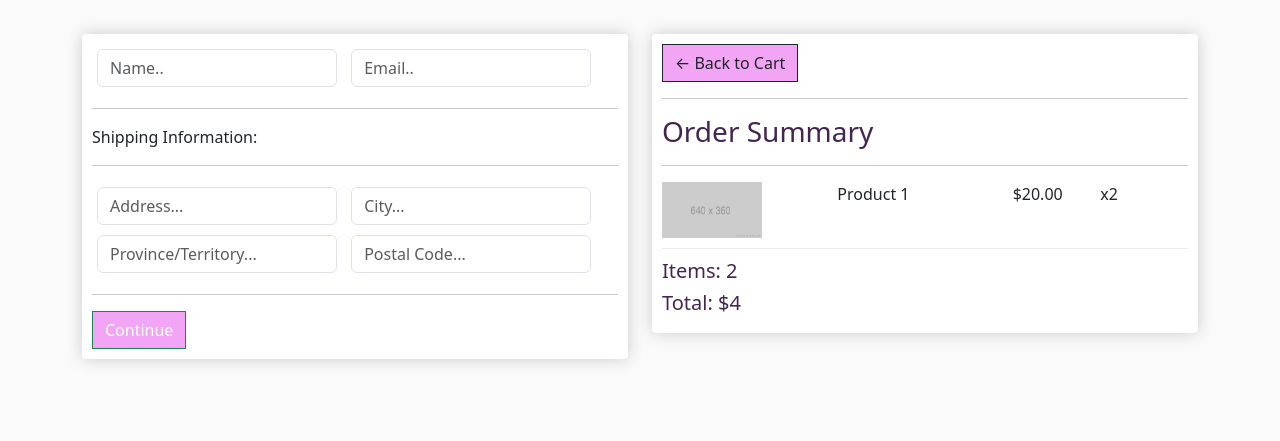
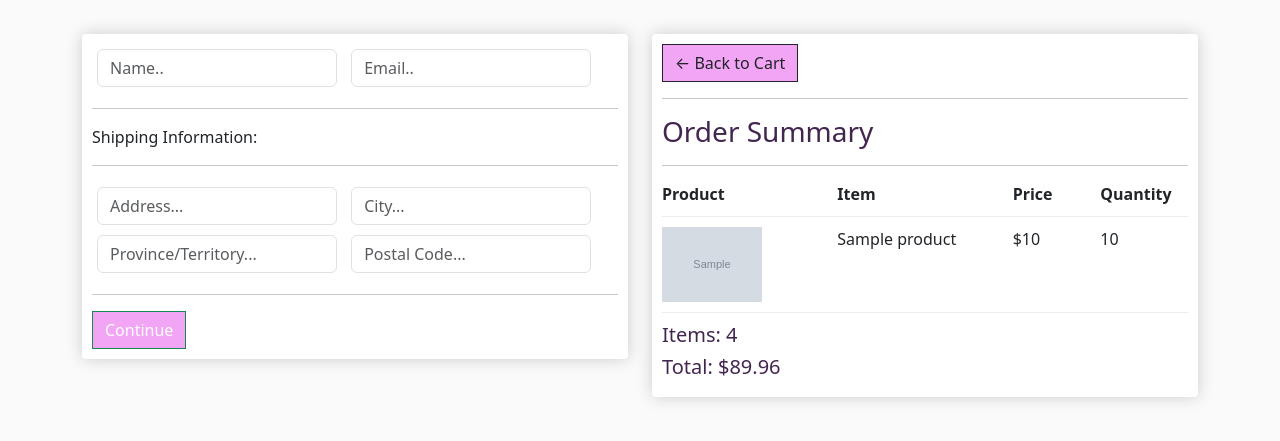
Before and after one commit to AnPham27/Anissla, a Django app: template store/templates/store/checkout.html in a window 1280 px wide. Shown: the part 57-498 px from the top of the page. Run offline with Django 4.2, Linux system fonts and the light colour scheme; data comes from the database, SQL or seed files in the repository; both versions use the stored data as it was after the commit; tables that the repository leaves empty hold one stand-in row (values such as "Sample post"); the template is opened without the code that fills it: values that come from a table or form of the project are taken from there, most other values are stand-ins (such as "Sample title", 1, 10 or a date in 2020); grey boxes marked "Sample" are stand-in pictures.

Commit message:
Formatted cart page and checkout page

```diff
--- a/static/css/main.css
+++ b/static/css/main.css
@@ -17,7 +17,7 @@
 
 .thumbnail{
 	width: 100%;
-	height: 500px;
+	height: 200px;
 	-webkit-box-shadow: -1px -3px 5px -2px rgba(214,214,214,1);
     -moz-box-shadow: -1px -3px 5px -2px rgba(214,214,214,1);
     box-shadow: -1px -3px 5px -2px rgba(214,214,214,1);
--- a/store/models.py
+++ b/store/models.py
@@ -43,6 +43,17 @@
 	def __str__(self):
 		return str(self.id)
 
+	@property
+	def get_cart_total(self):
+		orderitems = self.orderitem_set.all()
+		total = sum([item.get_item_total for item in orderitems])
+		return total
+
+	@property
+	def get_cart_items(self):
+		orderitems = self.orderitem_set.all()
+		total = sum([item.quantity for item in orderitems])
+		return total
 
 class OrderItem(models.Model):
 	product = models.ForeignKey(Product, on_delete=models.SET_NULL, null=True)
@@ -51,6 +62,10 @@
 	quantity = models.IntegerField(default=0, null=True, blank=True)
 	date_added = models.DateTimeField(auto_now_add=True)
 
+	@property
+	def get_item_total(self):
+		total = self.product.price * self.quantity
+		return total
 
 class ShippingAddress(models.Model):
 	customer = models.ForeignKey(Customer, on_delete=models.SET_NULL, null=True)
--- a/store/templates/store/cart.html
+++ b/store/templates/store/cart.html
@@ -11,8 +11,8 @@
 			<br>
 			<table class="table">
 				<tr>
-					<th><h5>Items: <strong>2</strong></h5></th>
-					<th><h5>Total:<strong> $42</strong></h5></th>
+					<th><h5>Items: <strong>{{order.get_cart_items}}</strong></h5></th>
+					<th><h5>Total:<strong>${{order.get_cart_total|floatformat:2}}</strong></h5></th>
 					<th>
 						<a  style="float:right; margin:5px;" class="btn btn-success" href="{% url 'checkout' %}">Checkout</a>
 					</th>
@@ -44,7 +44,7 @@
 						<img class="chg-quantity" src="{% static  'images/arrow-down.png' %}">
 					</div>
 				</div>
-				<div style="flex:1"><p>$32</p></div>
+				<div style="flex:1"><p>${{item.get_item_total}}</p></div>
 			</div>
 
 			{% endfor %}
--- a/store/templates/store/checkout.html
+++ b/store/templates/store/checkout.html
@@ -50,14 +50,26 @@
             <hr>
             <h3>Order Summary</h3>
             <hr>
+
             <div class="cart-row">
-                <div style="flex:2"><img class="row-image" src="{% static 'images/placeholder.png' %}"></div>
-                <div style="flex:2"><p>Product 1</p></div>
-                <div style="flex:1"><p>$20.00</p></div>
-                <div style="flex:1"><p>x2</p></div>
+
+                <div style="flex:2"><strong>Product</strong></div>
+				<div style="flex:2"><strong>Item</strong></div>
+				<div style="flex:1"><strong>Price</strong></div>
+				<div style="flex:1"><strong>Quantity</strong></div>
+			</div>
+
+            {% for item in items %}
+            <div class="cart-row">
+                <div style="flex:2"><img class="row-image" src="{{item.product.imageURL}}"></div>
+                <div style="flex:2"><p>{{item.product.name}}</p></div>
+                <div style="flex:1"><p>${{item.product.price}}</p></div>
+                <div style="flex:1"><p>{{item.quantity}}</p></div>
             </div>
-            <h5>Items:   2</h5>
-            <h5>Total:   $4</h5>
+            {% endfor %}
+
+            <h5>Items:   {{order.get_cart_items}}</h5>
+            <h5>Total:   ${{order.get_cart_total|floatformat:2}}</h5>
         </div>
     </div>
 </div>
```
Also changed, not shown: store/views.py (+11 -7 lines), db.sqlite3.
